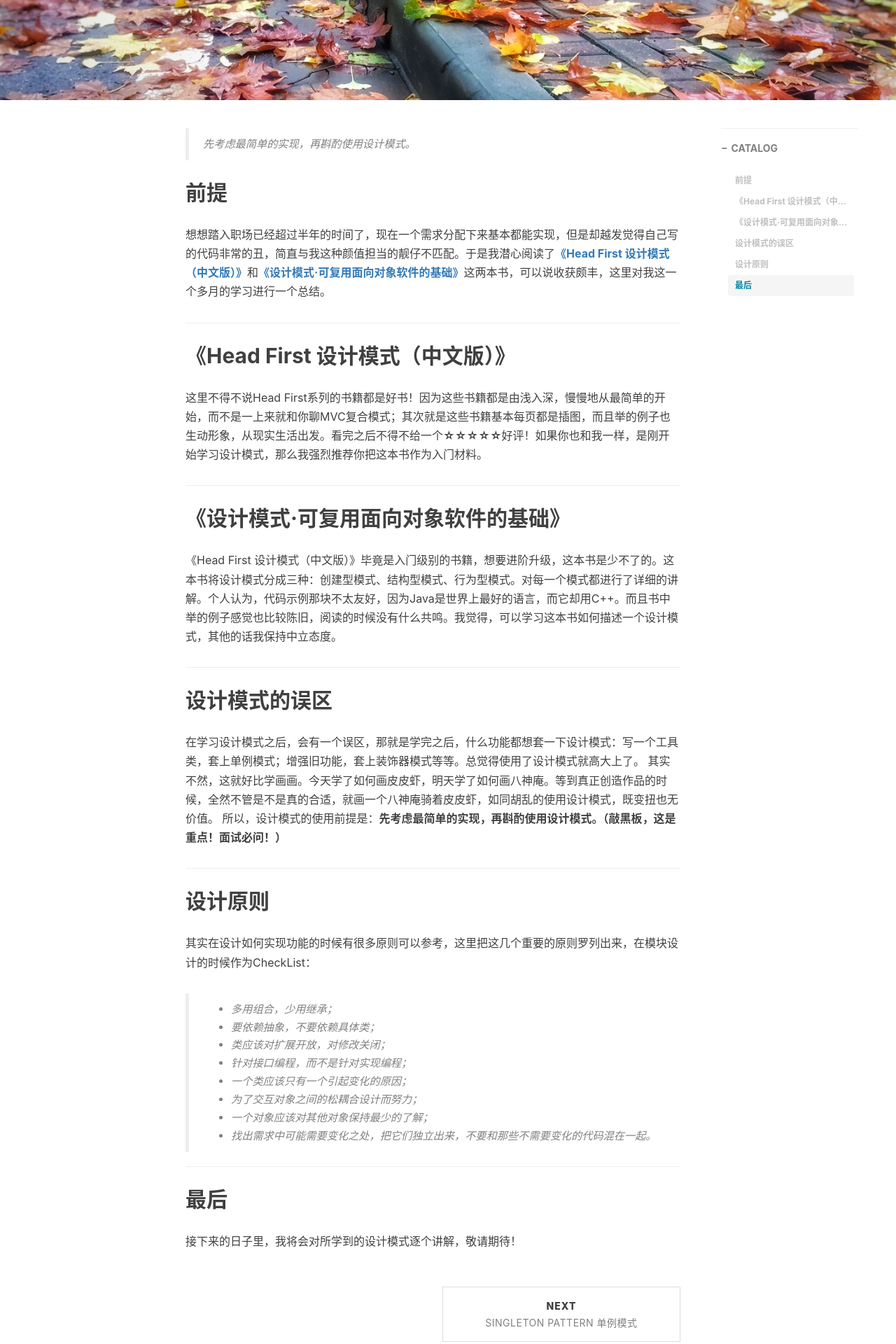
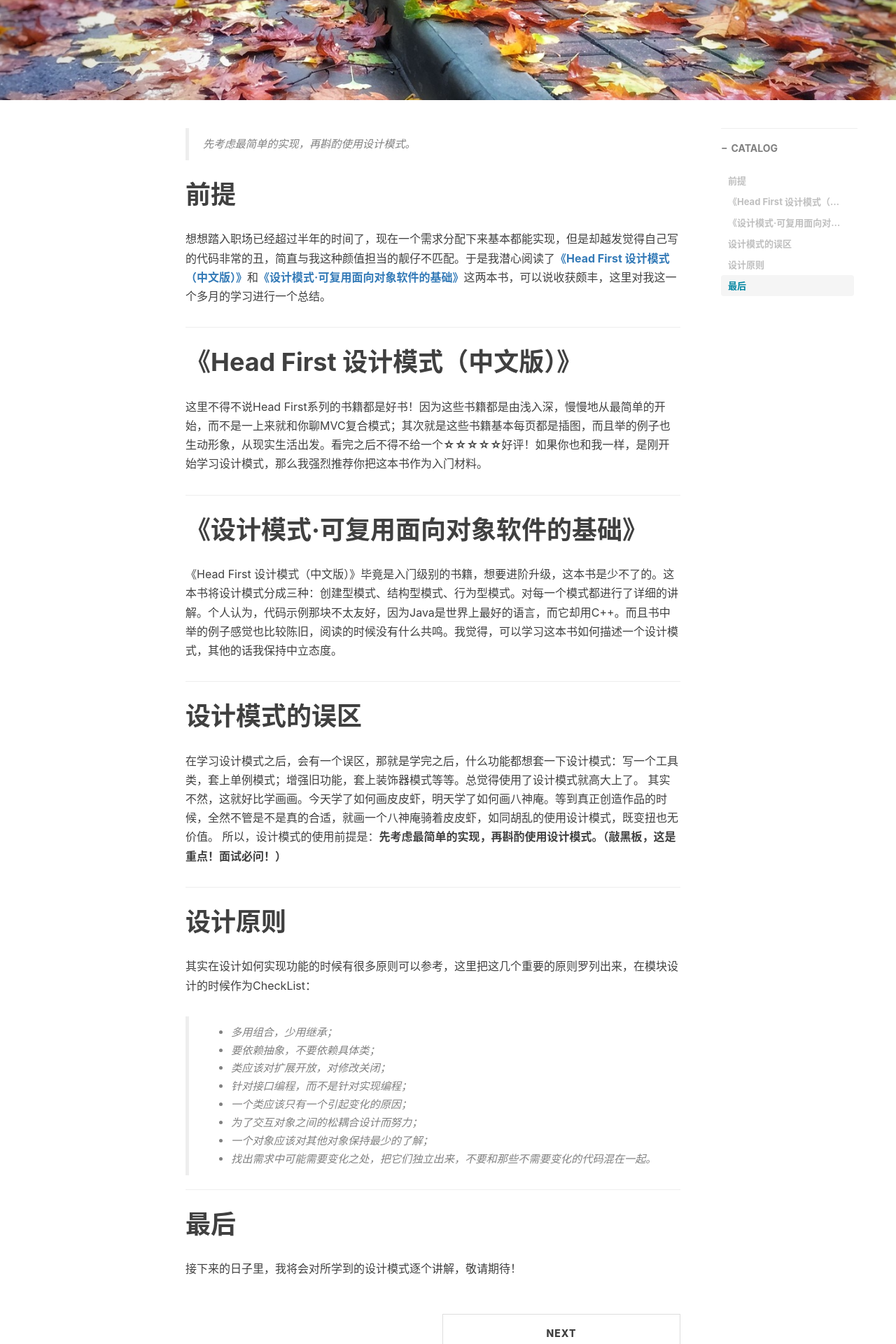
Before and after one commit to wudashan/wudashan.github.io, a Jekyll site: the page built from _posts/2017-03-15-Design-Patterns.markdown, in a window 1280 px wide. Shown: the part 440-2360 px from the top of the page at 70% size. Built offline with Jekyll 4.4.1, drawn with Linux system fonts in a browser that asks for light colours; nearby versions of some CDN libraries; comment, search, counter and statistics services are not loaded.

Commit message:
更新目录

```diff
--- a/_posts/2017-03-15-Design-Patterns.markdown
+++ b/_posts/2017-03-15-Design-Patterns.markdown
@@ -13,29 +13,29 @@ tags:
 > 先考虑最简单的实现，再斟酌使用设计模式。
 
 
-## 前提
+# 前提
 想想踏入职场已经超过半年的时间了，现在一个需求分配下来基本都能实现，但是却越发觉得自己写的代码非常的丑，简直与我这种颜值担当的靓仔不匹配。于是我潜心阅读了[**《Head First 设计模式（中文版）》**](https://book.douban.com/subject/2243615/)和[**《设计模式·可复用面向对象软件的基础》**](https://book.douban.com/subject/1052241/)这两本书，可以说收获颇丰，这里对我这一个多月的学习进行一个总结。
 
 ---
 
-## 《Head First 设计模式（中文版）》
+# 《Head First 设计模式（中文版）》
 这里不得不说Head First系列的书籍都是好书！因为这些书籍都是由浅入深，慢慢地从最简单的开始，而不是一上来就和你聊MVC复合模式；其次就是这些书籍基本每页都是插图，而且举的例子也生动形象，从现实生活出发。看完之后不得不给一个**☆☆☆☆☆**好评！如果你也和我一样，是刚开始学习设计模式，那么我强烈推荐你把这本书作为入门材料。
 
 ---
 
-## 《设计模式·可复用面向对象软件的基础》
+# 《设计模式·可复用面向对象软件的基础》
 《Head First 设计模式（中文版）》毕竟是入门级别的书籍，想要进阶升级，这本书是少不了的。这本书将设计模式分成三种：创建型模式、结构型模式、行为型模式。对每一个模式都进行了详细的讲解。个人认为，代码示例那块不太友好，因为Java是世界上最好的语言，而它却用C++。而且书中举的例子感觉也比较陈旧，阅读的时候没有什么共鸣。我觉得，可以学习这本书如何描述一个设计模式，其他的话我保持中立态度。
 
 ---
 
-## 设计模式的误区
+# 设计模式的误区
 在学习设计模式之后，会有一个误区，那就是学完之后，什么功能都想套一下设计模式：写一个工具类，套上单例模式；增强旧功能，套上装饰器模式等等。总觉得使用了设计模式就高大上了。
 其实不然，这就好比学画画。今天学了如何画皮皮虾，明天学了如何画八神庵。等到真正创造作品的时候，全然不管是不是真的合适，就画一个八神庵骑着皮皮虾，如同胡乱的使用设计模式，既变扭也无价值。
 所以，设计模式的使用前提是：**先考虑最简单的实现，再斟酌使用设计模式。（敲黑板，这是重点！面试必问！）**
 
 ---
 
-## 设计原则
+# 设计原则
 其实在设计如何实现功能的时候有很多原则可以参考，这里把这几个重要的原则罗列出来，在模块设计的时候作为CheckList：
 
 > * 多用组合，少用继承；
@@ -49,5 +49,5 @@ tags:
 
 ---
 
-## 最后
+# 最后
 接下来的日子里，我将会对所学到的设计模式逐个讲解，敬请期待！
```
